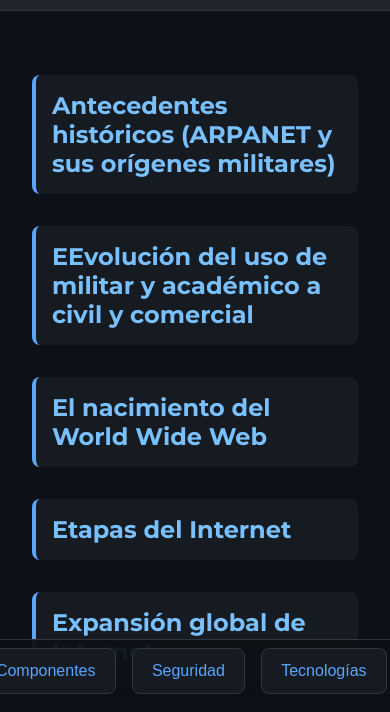
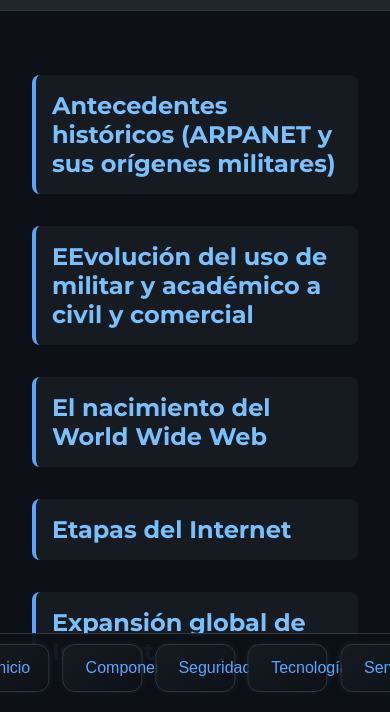
Before and after one commit to Alo6060/alo6060.github.io, a plain HTML site: page index.html in a window 390 px wide. Shown: the part 132-844 px from the top of the page. Drawn offline with Linux system fonts and the light colour scheme.

Commit message:
Add files via upload

```diff
--- a/estilo.css
+++ b/estilo.css
@@ -172,19 +172,32 @@ footer button {
 }
 
 .mobile-nav button {
-  background-color: #161b22;
+  background: linear-gradient(145deg, #161b22, #0d1117);
   color: #58a6ff;
   border: 1px solid #30363d;
-  border-radius: 0.5rem;
-  padding: 0.8rem 1.2rem;
+  border-radius: 0.75rem;
+  padding: 0.9rem 1.4rem;
   font-size: 1rem;
-  margin: 0 0.5rem;
+  margin: 0 0.4rem;
   cursor: pointer;
-  transition: background-color 0.3s ease;
+  transition: all 0.3s ease;
+  box-shadow: 0 0 6px rgba(88, 166, 255, 0.1);
 }
 
+
 .mobile-nav button:hover {
-  background-color: #1e2533;
+  background: linear-gradient(145deg, #1e2533, #161b22);
+  border-color: #58a6ff;
+  color: #79c0ff;
+  box-shadow: 0 0 10px rgba(88, 166, 255, 0.4);
+  transform: translateY(-2px);
+}
+
+
+.mobile-nav button:active {
+  transform: translateY(0);
+  background: #0d1117;
+  box-shadow: none;
 }
 
 
@@ -203,19 +216,15 @@ footer button {
     left: 50%;
     transform: translateX(-50%);
     width: 100%;
-    padding: 0.5rem;
+    padding: 0.6rem;
     background-color: rgba(13, 17, 23, 0.95);
     border-top: 1px solid #30363d;
     z-index: 1200;
   }
 
-  .modulo {
-    flex-direction: column;
-    text-align: center;
-  }
 
-  .modulo img {
-    width: 100px;
-    height: 100px;
+  .mobile-nav button {
+    min-width: 80px;
+    min-height: 45px;
   }
 }
--- a/index.html
+++ b/index.html
@@ -8,13 +8,7 @@
   <link rel="stylesheet" href="estilo.css">
 </head>
 <body>
-  <div class="mobile-nav">
-  <button onclick="location.href='index.html'">Inicio</button>
-  <button onclick="location.href='componentes.html'">Componentes</button>
-  <button onclick="location.href='seguridad.html'">Seguridad</button>
-  <button onclick="location.href='tecnologias.html'">Tecnologías</button>
-  <button onclick="location.href='servicios.html'">Servicios</button>
-</div>
+
 
   <div class="menu-toggle" onclick="document.querySelector('nav').classList.toggle('open')">
     ☰
@@ -135,6 +129,13 @@
     }
   </script>
 
+<div class="mobile-nav">
+  <button onclick="location.href='index.html'">Inicio</button>
+  <button onclick="location.href='componentes.html'">Componentes</button>
+  <button onclick="location.href='seguridad.html'">Seguridad</button>
+  <button onclick="location.href='tecnologias.html'">Tecnologías</button>
+  <button onclick="location.href='servicios.html'">Servicios</button>
+</div>
 
 
 </body>
```
